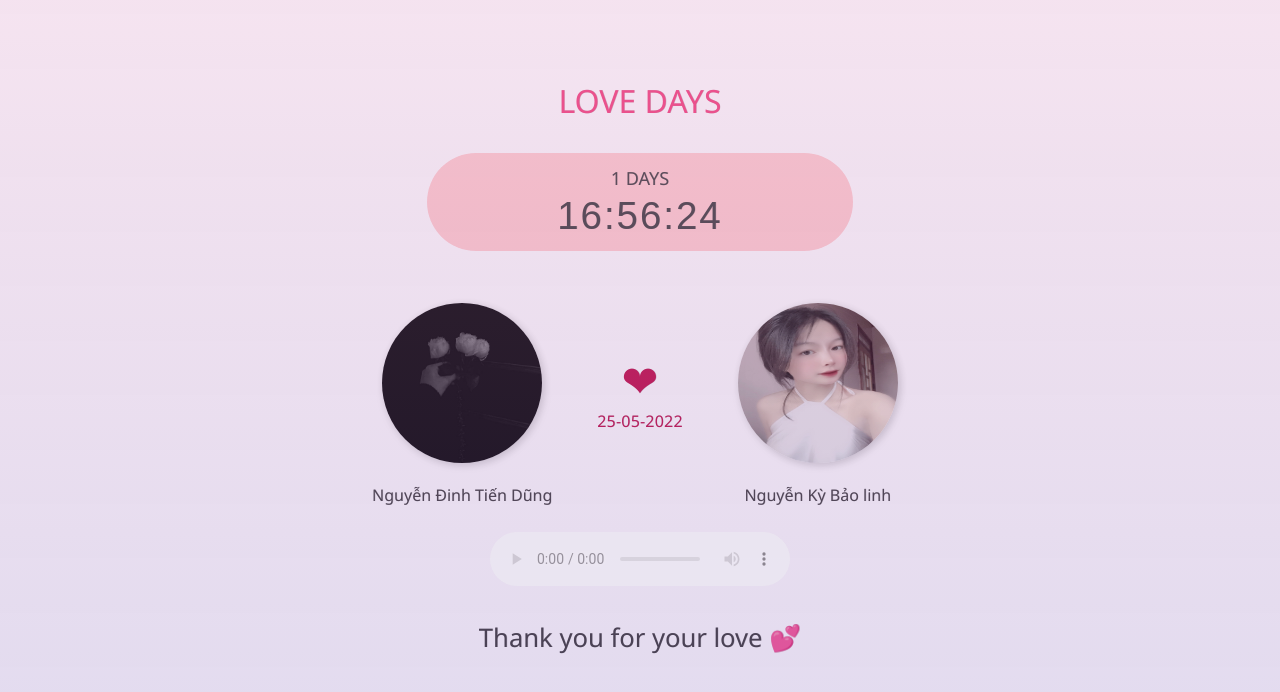
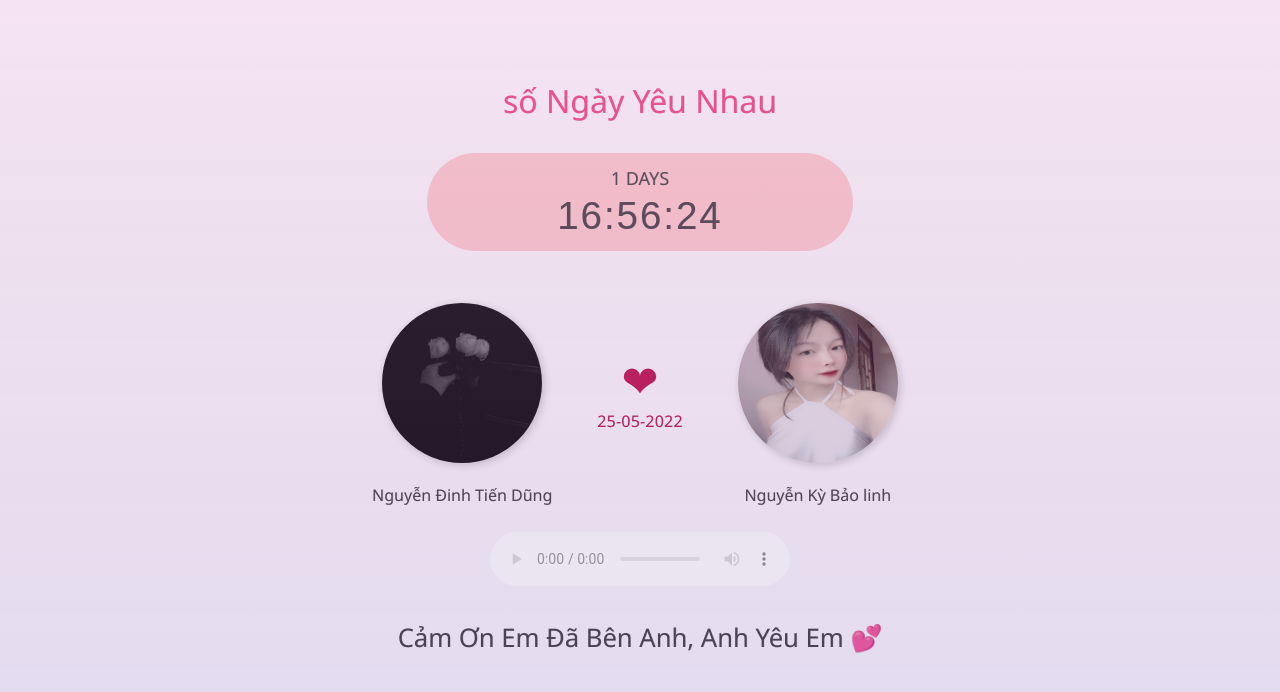
Before and after one commit to dungkon2002/dung, a plain HTML site: page index.html in a window 1280 px wide. Drawn offline with Linux system fonts and the light colour scheme.

Commit message:
Update index.html

```diff
--- a/index.html
+++ b/index.html
@@ -10,11 +10,11 @@
 </head>
 <body>
      <div id="wrapper">
-           <h1>LOVE DAYS</h1>
+           <h1>số Ngày Yêu Nhau</h1>
 
            <div id="clock-box">
                  <div id="clock">
-                       <date>0 DAYS</date>
+                       <date>0 Ngày</date>
                        <time>00:00:00</time>
                   </div>
             </div>
@@ -36,7 +36,7 @@
             <div id="music">
                   <audio loop autoplay controls>Your browser does not support the audio element.</audio>
             </div>
-            <footer>Thank you for your love 💕</footer>
+            <footer>Cảm Ơn Em Đã Bên Anh, Anh Yêu Em 💕</footer>
       </div>
 
       <script src="app.js"></script>
```
